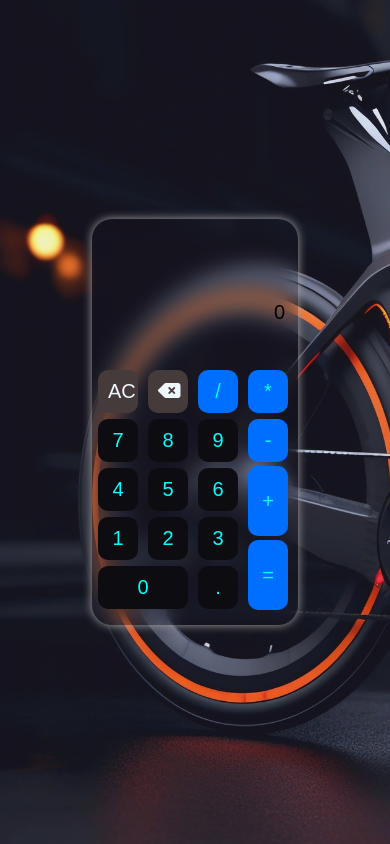
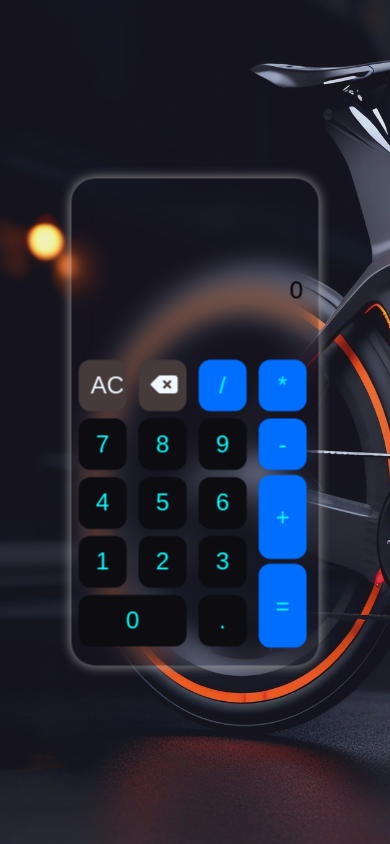
Before and after one commit to Abuhuraira-Khan/my-calculator, a plain HTML site: page index.html in a window 390 px wide. Drawn offline with Linux system fonts and the light colour scheme.

Commit message:
Update style.css

```diff
--- a/style.css
+++ b/style.css
@@ -107,3 +107,10 @@ input::placeholder{
 .calculator .ex:hover{
     background-color: #494747 !important;
 }
+@media screen and (max-width:445px) {
+
+  .calculator{
+    scale: 1.2;
+  }
+
+}
```
